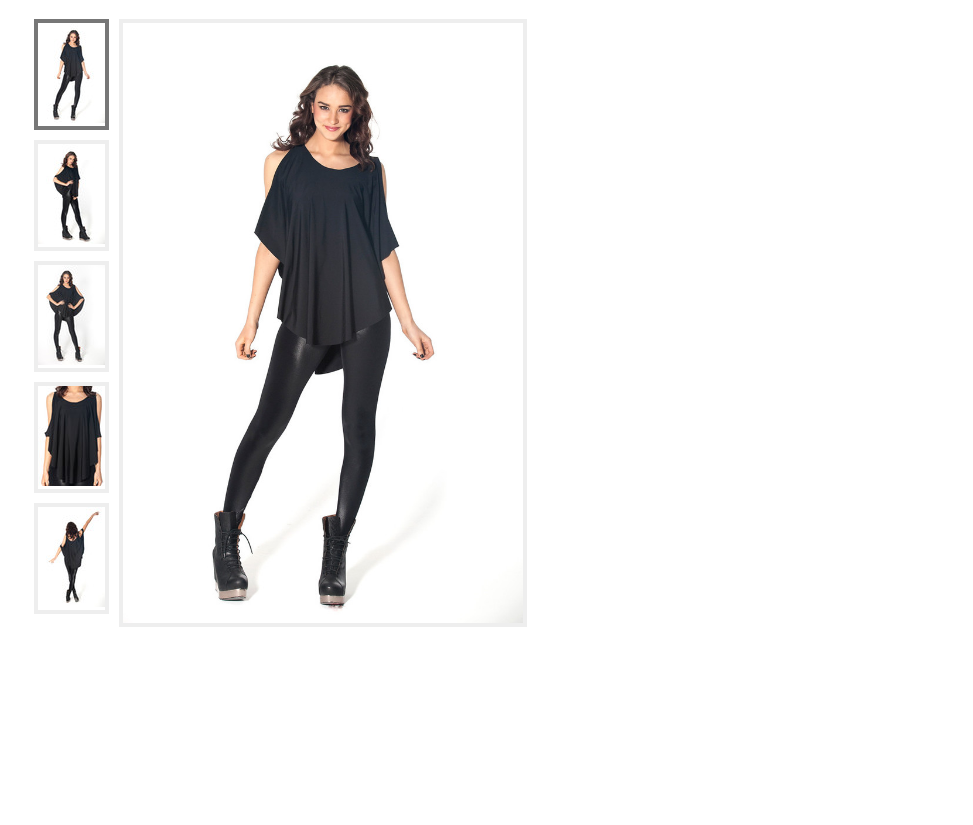
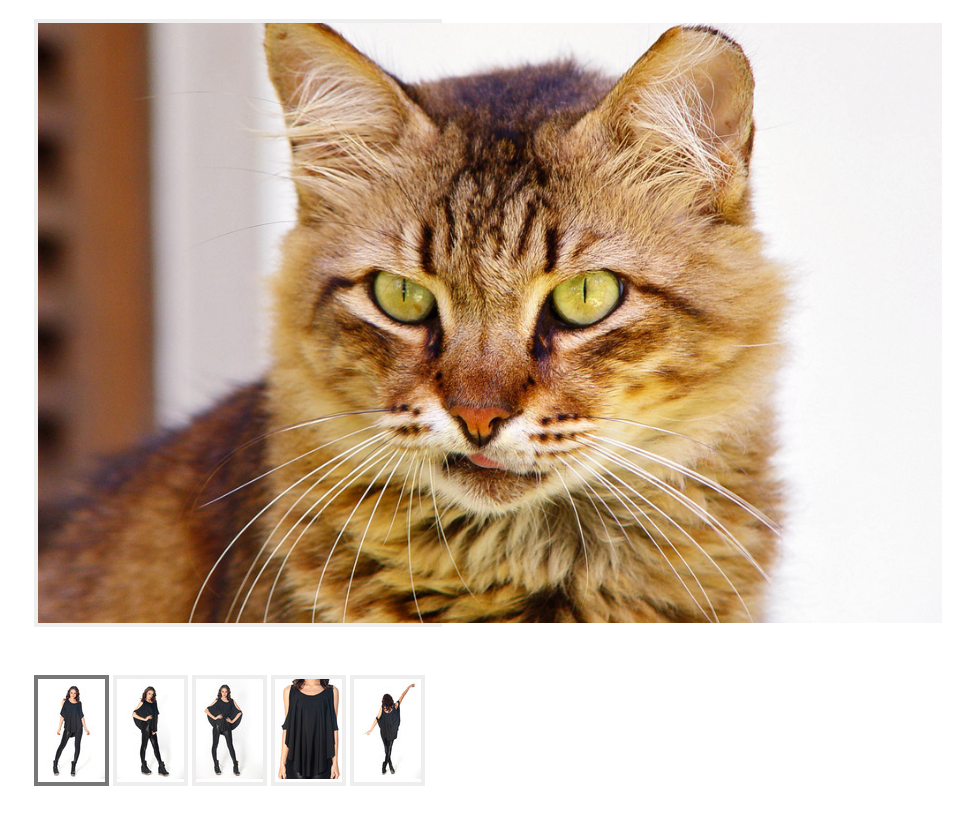
Before and after one commit to AgentEm/Week5Project, a plain HTML site: page gallery-start/index.html in a window 1280 px wide. Shown: the part 91-916 px from the top of the page, without its empty margins (126-1099 px from the left). Before the commit the page ends 800 px from the top, so only its background shows below. Drawn offline with nearby package versions, Linux system fonts and the light colour scheme.

Commit message:
added the pet large photos, restructured gallery html

```diff
--- a/gallery-start/index.html
+++ b/gallery-start/index.html
@@ -10,17 +10,17 @@
     <div class="gallery">
       <h1>jQuery Gallery</h1>
 
-      <div class="previews">
-          <a href="#" class="selected" data-full="images/fashion/top1large.jpg"><img src="images/fashion/top1small.jpg" /></a>
-          <a href="#" data-full="images/fashion/top2large.jpg"><img src="images/fashion/top2small.jpg" /></a>
-          <a href="#" data-full="images/fashion/top3large.jpg"><img src="images/fashion/top3small.jpg" /></a>
-          <a href="#" data-full="images/fashion/top4large.jpg"><img src="images/fashion/top4small.jpg" /></a>
-          <a href="#" data-full="images/fashion/top5large.jpg"><img src="images/fashion/top5small.jpg" /></a>
+      <div class="full">
+          <!-- first image is viewable to start -->
+          <a class="fancybox" href="images/petStoreImages/cat2.jpg"><img class="previewFull" src="images/petStoreImages/cat2.jpg" /></a>
       </div>
 
-      <div class="full">
-          <!-- first image is viewable to start -->
-          <a class="fancybox" href="images/fashion/top1large.jpg"><img class="previewFull" src="images/fashion/top1large.jpg" /></a>
+      <div class="previews">
+          <a href="#" class="selected" data-full="images/petStoreImages/cat2.jpg"><img src="images/fashion/top1small.jpg" /></a>
+          <a href="#" data-full="images/petStoreImages/bunny.jpg"><img src="images/fashion/top2small.jpg" /></a>
+          <a href="#" data-full="images/petStoreImages/cat1.jpg"><img src="images/fashion/top3small.jpg" /></a>
+          <a href="#" data-full="images/petStoreImages/dog1.jpg"><img src="images/fashion/top4small.jpg" /></a>
+          <a href="#" data-full="images/petStoreImages/dog2.jpg"><img src="images/fashion/top5small.jpg" /></a>
       </div>
 
     </div>
--- a/gallery-start/stylesheet.css
+++ b/gallery-start/stylesheet.css
@@ -26,12 +26,13 @@
 }
 
 .previews {
-  float: left;
-}
+  clear:both;
+  }
 
 .previews a {
-    display: block;
+    display: inline-block;
     margin-bottom: 10px;
+    margin-top:3em;
 }
 
 .full {
```
Also changed, not shown: gallery-start/images/petStoreImages/bunny.jpg (added), gallery-start/images/petStoreImages/cat1.jpg (added), gallery-start/images/petStoreImages/cat2.jpg (added), gallery-start/images/petStoreImages/dog1.jpg (added), gallery-start/images/petStoreImages/dog2.jpg (added).
